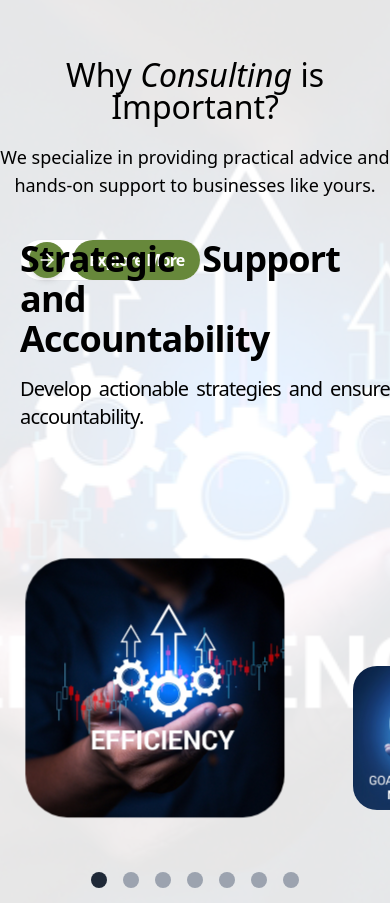
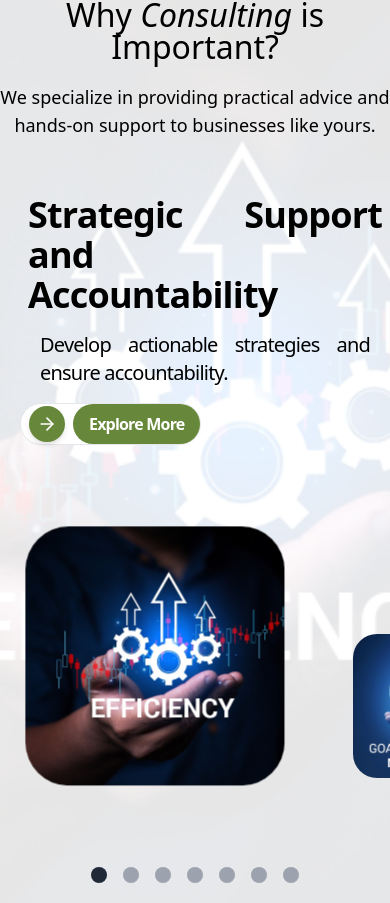
Before and after one commit to Offbeat-Pixels/MaculaNew, a React (Vite) app: page / in a window 390 px wide. Shown: the part 921-1824 px from the top of the page. Built offline with nearby package versions, Linux system fonts and the light colour scheme; what tailwindcss-motion would draw is missing.

Commit message:
minor changes

```diff
--- a/src/components/ImageCarousel.jsx
+++ b/src/components/ImageCarousel.jsx
@@ -1464,7 +1464,7 @@ function ImageCarousel() {
   }
 
   return (
-    <div className="py-20 bg-white/90 min-h-fit relative">
+    <div className="py-5 md:py-20 bg-white/90 min-h-fit relative">
       {/* Background image with blur */}
       <div
         className="absolute top-0 left-0 w-full h-full bg-cover bg-center filter"
@@ -1491,13 +1491,13 @@ function ImageCarousel() {
         {/* Left Side Text */}
         <div className="w-full lg:flex items-center tracking-tighter pl-5 md:pl-14  2xl:pl-32">
           <AnimatePresence>
-            <div key={images[currentIndex].id} className="absolute ">
+            <div key={images[currentIndex].id} className="mt-14 md:mt-0 md:absolute">
               <motion.p
                 initial={{ opacity: 0, y: 50 }}
                 animate={{ opacity: 1, y: 0 }}
                 exit={{ opacity: 0, y: -20 }}
                 transition={{ duration: 0.8 }}
-                className="text-4xl  w-80 md:w-fit font-semibold"
+                className="text-4xl px-2 md:px-0 w-fit font-semibold"
               >
                 {images[currentIndex].text}
               </motion.p>
@@ -1506,7 +1506,7 @@ function ImageCarousel() {
                 animate={{ opacity: 1 }}
                 exit={{ opacity: 0 }}
                 transition={{ duration: 1 }}
-                className="text-xl  my-4 "
+                className="text-xl  px-5 md:px-0 my-4 "
               >
                 {images[currentIndex].subtext}
               </motion.p>
@@ -1515,7 +1515,7 @@ function ImageCarousel() {
               to="/services"
               onClick={delayAndGo}
               onMouseLeave={() => setIsClicked(false)}
-              className="flex items-center border gap-2 mt-10   lg:mt-52 bg-white w-fit pl-2 rounded-full hover:bg-slate-300 transition-colors"
+              className="flex items-center border gap-2  lg:mt-52 bg-white w-fit pl-2 rounded-full hover:bg-slate-300 transition-colors"
             >
               <motion.div
                 onClick={() => setIsClicked(true)}
@@ -1538,7 +1538,7 @@ function ImageCarousel() {
 
         {/* Right Side Slider */}
         <div className="w-full pr-20 2xl:pr-32">
-          <div className="relative flex justify-center items-center w-full h-[70vh] lg:h-[80vh]">
+          <div className="relative flex justify-center items-center w-full h-[50vh] lg:h-[80vh]">
             {images.map((image, index) => {
               const isActive = index === currentIndex;
               const offset = (index - currentIndex) % images.length;
@@ -1555,7 +1555,7 @@ function ImageCarousel() {
               return (
                 <motion.div
                   key={image.id}
-                  className="absolute mt-56   md:mt-0 "
+                  className="absolute mt-0 "
                   style={
                     {
                       // transform: `translateX(${offset * (100 + imageGap)}px)`,
--- a/src/main.jsx
+++ b/src/main.jsx
@@ -327,8 +327,7 @@ const Main = () => {
       duration: 0.3, // Adjust duration for smoother scrolling speed
       easing: (t) => t, // You can customize the easing function here
       smoothWheel: true, // Enable smooth scroll with the mouse wheel
-      smoothTouch: true, // Disable for touch-based devices if needed
-      mobile: true, // Enable\
+
     });
 
     // Update the scroll on each animation frame
```
